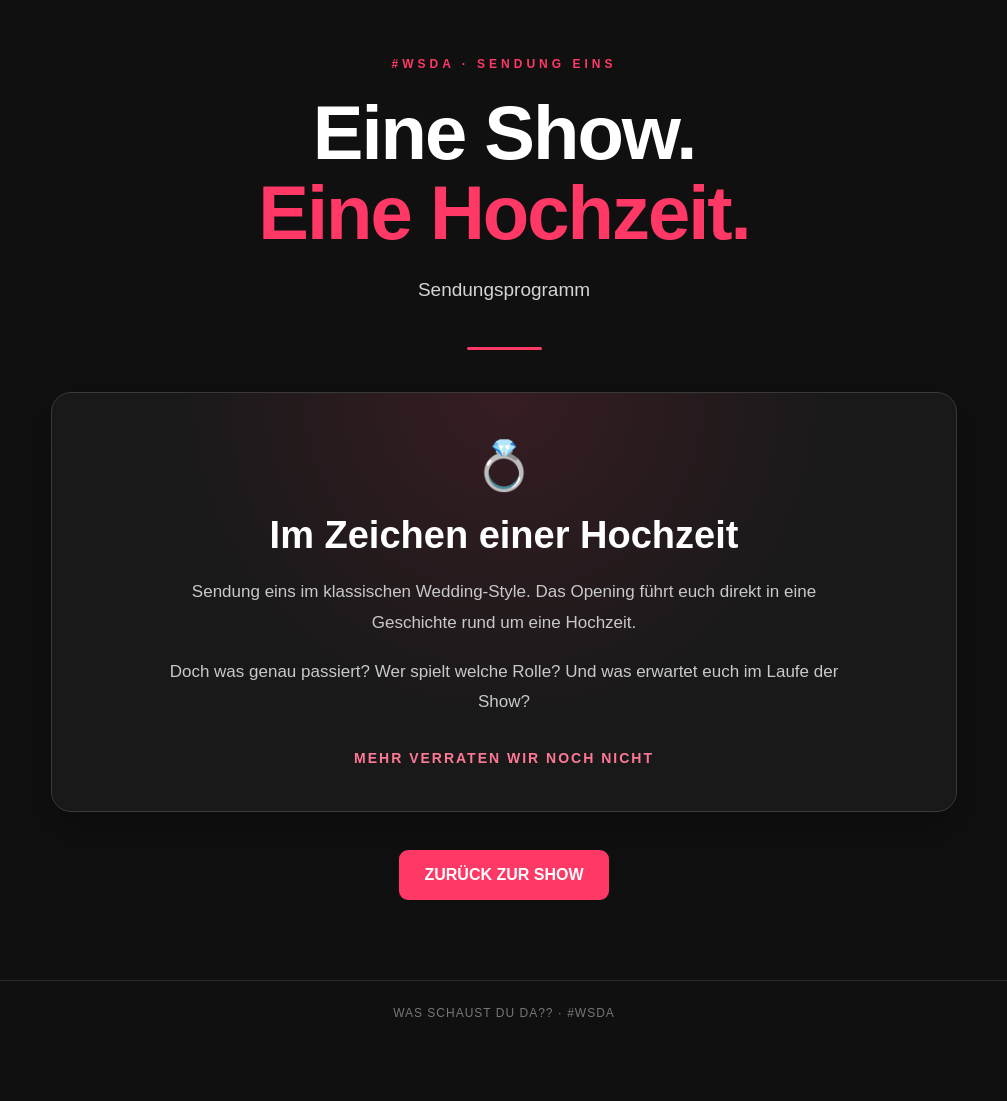
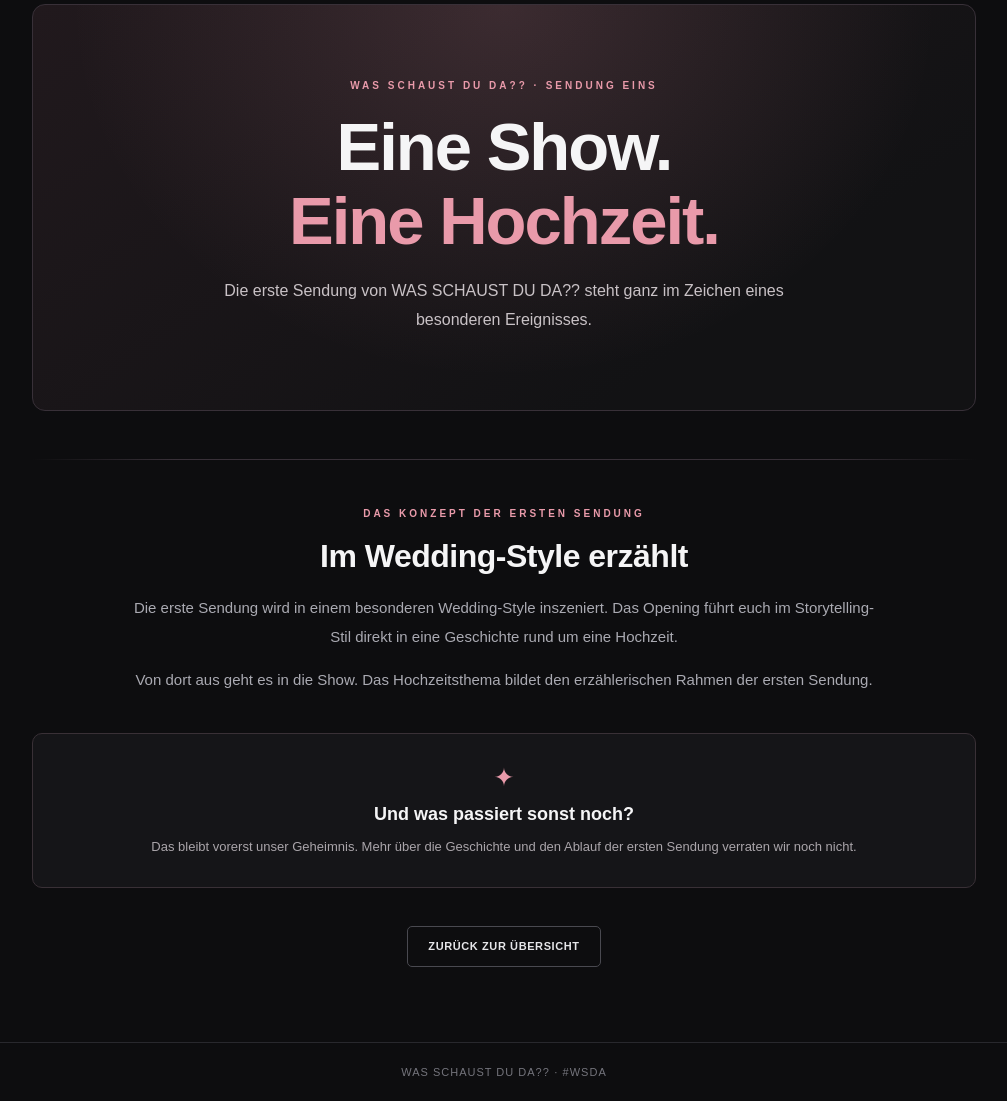
Before and after one commit to maxofficialsite/maxofficial, a plain HTML site: page SendungEins.html in a window 1280 px wide. Shown: the part 261-1362 px from the top of the page, without its empty margins (136-1143 px from the left). Before the commit the page ends 1316 px from the top, so only its background shows below. Drawn offline with Linux system fonts and the light colour scheme.

Commit message:
Refactor SendungEins.html for better styling
Updated styles and structure for improved layout and design.

```diff
--- a/SendungEins.html
+++ b/SendungEins.html
@@ -4,142 +4,240 @@
 <head>
 <meta charset="UTF-8">
 <meta name="viewport" content="width=device-width, initial-scale=1.0">
+
 <title>Sendung Eins – WAS SCHAUST DU DA??</title>
 
 <style>
+:root {
+    --background: #0d0d0f;
+    --surface: #151518;
+    --border: #303036;
+    --text: #f5f5f6;
+    --muted: #aaaab2;
+    --accent: #e99aaa;
+}
+
 * {
+    margin: 0;
+    padding: 0;
     box-sizing: border-box;
 }
 
 body {
-    margin: 0;
-    background: #101010;
-    color: white;
-    font-family: Arial, sans-serif;
+    background: var(--background);
+    color: var(--text);
+    font-family: Arial, Helvetica, sans-serif;
+    -webkit-font-smoothing: antialiased;
 }
 
+/* HEADER */
+
 header {
-    text-align: center;
-    padding: 35px 20px 15px;
+    display: flex;
+    justify-content: center;
+    align-items: center;
+    padding: 30px 20px 20px;
 }
 
 .logo {
-    width: min(390px, 85%);
+    width: 320px;
+    max-width: 82%;
     height: auto;
+    object-fit: contain;
 }
 
+/* MAIN */
+
 main {
-    max-width: 950px;
-    margin: auto;
-    padding: 45px 22px 80px;
+    max-width: 1000px;
+    margin: 0 auto;
+    padding: 35px 28px 75px;
+}
+
+/* SENDUNGS-HEADER */
+
+.eyebrow {
+    color: var(--accent);
+    font-size: 10px;
+    font-weight: 700;
+    letter-spacing: 3px;
+    text-transform: uppercase;
+    margin-bottom: 19px;
+}
+
+.hero {
+    position: relative;
+    overflow: hidden;
+    padding: 75px 35px;
+    text-align: center;
+    border: 1px solid #383038;
+    border-radius: 13px;
+    background:
+        radial-gradient(
+            ellipse at 50% 0%,
+            rgba(233, 154, 170, 0.16),
+            transparent 65%
+        ),
+        linear-gradient(145deg, #21191d, #121214 75%);
+}
+
+.hero h1 {
+    font-size: clamp(38px, 7vw, 67px);
+    line-height: 1.1;
+    letter-spacing: -2px;
+    margin-bottom: 20px;
+}
+
+.hero h1 span {
+    color: var(--accent);
+}
+
+.hero-subtitle {
+    color: #c9c2c6;
+    font-size: 16px;
+    line-height: 1.8;
+    max-width: 600px;
+    margin: 0 auto;
+}
+
+/* TRENNLINIE */
+
+.divider {
+    height: 1px;
+    border: 0;
+    background: linear-gradient(
+        90deg,
+        transparent,
+        #383038 15%,
+        #383038 85%,
+        transparent
+    );
+    margin: 48px 0;
+}
+
+/* INHALT */
+
+.content-section {
+    text-align: center;
+    max-width: 750px;
+    margin: 0 auto;
+}
+
+.content-section h2 {
+    font-size: clamp(24px, 4vw, 32px);
+    letter-spacing: -0.5px;
+    margin-bottom: 19px;
+}
+
+.content-section p {
+    color: var(--muted);
+    font-size: 15px;
+    line-height: 1.9;
+}
+
+.content-section p + p {
+    margin-top: 15px;
+}
+
+/* GEHEIMNIS-BEREICH */
+
+.secret-card {
+    margin-top: 38px;
+    padding: 29px 25px;
+    border: 1px solid #393036;
+    border-radius: 10px;
+    background: var(--surface);
     text-align: center;
 }
 
-.eyebrow {
-    color: #ff3865;
-    letter-spacing: 4px;
-    text-transform: uppercase;
-    font-size: 12px;
-    font-weight: bold;
-    margin-bottom: 22px;
+.secret-card .symbol {
+    color: var(--accent);
+    font-size: 25px;
+    margin-bottom: 12px;
 }
 
-h1 {
-    font-size: clamp(38px, 8vw, 76px);
-    line-height: 1.05;
-    margin: 0;
-    letter-spacing: -2px;
+.secret-card h3 {
+    font-size: 18px;
+    margin-bottom: 10px;
 }
 
-h1 span {
-    color: #ff3865;
+.secret-card p {
+    color: #aaa5aa;
+    font-size: 13px;
+    line-height: 1.8;
 }
 
-.subtitle {
-    color: #d5d5d5;
-    font-size: 19px;
-    margin-top: 22px;
-    line-height: 1.6;
-}
-
-.divider {
-    width: 75px;
-    height: 3px;
-    background: #ff3865;
-    margin: 42px auto;
-    border-radius: 5px;
-}
-
-.wedding-card {
-    background:
-        radial-gradient(circle at top, rgba(255,56,101,0.13), transparent 55%),
-        #191919;
-    border: 1px solid #393939;
-    border-radius: 20px;
-    padding: 45px 28px;
-    box-shadow: 0 15px 50px rgba(0,0,0,0.3);
-}
-
-.wedding-symbol {
-    font-size: 48px;
-    margin-bottom: 20px;
-}
-
-.wedding-card h2 {
-    font-size: clamp(25px, 5vw, 38px);
-    margin: 0 0 20px;
-}
-
-.wedding-card p {
-    color: #c9c9c9;
-    font-size: 17px;
-    line-height: 1.8;
-    max-width: 680px;
-    margin: auto;
-}
-
-.secret {
-    margin-top: 32px;
-    color: #ff7895;
-    font-size: 14px;
-    letter-spacing: 2px;
-    font-weight: bold;
-    text-transform: uppercase;
-}
+/* BUTTON */
 
 .back-button {
-    display: inline-block;
+    display: inline-flex;
+    align-items: center;
+    justify-content: center;
+    min-height: 41px;
+    padding: 10px 20px;
     margin-top: 38px;
-    padding: 16px 25px;
-    border-radius: 9px;
-    background: #ff3865;
-    color: white;
+    border-radius: 5px;
+    border: 1px solid #494950;
+    color: #e6e6e9;
+    background: transparent;
     text-decoration: none;
-    font-weight: bold;
-    transition: 0.2s;
+    font-size: 11px;
+    font-weight: 700;
+    letter-spacing: 0.6px;
+    transition: background 0.2s, border-color 0.2s;
 }
 
 .back-button:hover {
-    background: #e52c56;
-    transform: translateY(-2px);
+    background: #242429;
+    border-color: #777780;
 }
 
+/* FOOTER */
+
 footer {
+    border-top: 1px solid #28282d;
+    padding: 23px 20px;
     text-align: center;
-    color: #777;
-    font-size: 12px;
-    padding: 25px 15px 35px;
-    border-top: 1px solid #292929;
+    color: #74747c;
+    font-size: 11px;
     letter-spacing: 1px;
 }
 
+/* MOBILE */
+
 @media (max-width: 600px) {
-    main {
-        padding-top: 30px;
+
+    header {
+        padding: 25px 15px 18px;
     }
 
-    .wedding-card {
-        padding: 35px 20px;
+    .logo {
+        width: 280px;
+    }
+
+    main {
+        padding: 25px 19px 55px;
+    }
+
+    .hero {
+        padding: 55px 20px;
+    }
+
+    .hero h1 {
+        font-size: 39px;
+        letter-spacing: -1px;
+    }
+
+    .hero-subtitle {
+        font-size: 14px;
+    }
+
+    .content-section p {
+        font-size: 14px;
+    }
+
+    .secret-card {
+        padding: 25px 18px;
     }
 }
 </style>
@@ -148,47 +246,85 @@ footer {
 <body>
 
 <header>
-    <img src="WAS SCHAUST DU DA__.png" alt="WAS SCHAUST DU DA?? Logo" class="logo">
+    <img
+        src="WAS SCHAUST DU DA__.png"
+        alt="WAS SCHAUST DU DA??"
+        class="logo"
+    >
 </header>
 
 <main>
 
-    <div class="eyebrow">#WSDA · SENDUNG EINS</div>
+    <!-- SENDUNGSTITEL -->
 
-    <h1>Eine Show.<br><span>Eine Hochzeit.</span></h1>
+    <section class="hero">
 
-    <p class="subtitle">
-        Sendungsprogramm
-    </p>
+        <div class="eyebrow">
+            WAS SCHAUST DU DA?? · SENDUNG EINS
+        </div>
 
-    <div class="divider"></div>
+        <h1>
+            Eine Show.<br>
+            <span>Eine Hochzeit.</span>
+        </h1>
 
-    <section class="wedding-card">
-
-        <div class="wedding-symbol">💍</div>
-
-        <h2>Im Zeichen einer Hochzeit</h2>
-
-        <p>
-            Sendung eins im klassischen
-            Wedding-Style. Das Opening führt euch direkt in eine
-            Geschichte rund um eine Hochzeit.
+        <p class="hero-subtitle">
+            Die erste Sendung von WAS SCHAUST DU DA??
+            steht ganz im Zeichen eines besonderen Ereignisses.
         </p>
-
-        <p style="margin-top: 18px;">
-            Doch was genau passiert? Wer spielt welche Rolle?
-            Und was erwartet euch im Laufe der Show?
-        </p>
-
-        <div class="secret">
-            Mehr verraten wir noch nicht
-        </div>
 
     </section>
 
-    <a href="index.html" class="back-button">
-        ZURÜCK ZUR SHOW
-    </a>
+
+    <hr class="divider">
+
+
+    <!-- DAS KONZEPT -->
+
+    <section class="content-section">
+
+        <div class="eyebrow">
+            Das Konzept der ersten Sendung
+        </div>
+
+        <h2>Im Wedding-Style erzählt</h2>
+
+        <p>
+            Die erste Sendung wird in einem besonderen Wedding-Style
+            inszeniert. Das Opening führt euch im Storytelling-Stil
+            direkt in eine Geschichte rund um eine Hochzeit.
+        </p>
+
+        <p>
+            Von dort aus geht es in die Show. Das Hochzeitsthema
+            bildet den erzählerischen Rahmen der ersten Sendung.
+        </p>
+
+    </section>
+
+
+    <!-- GEHEIMNIS -->
+
+    <section class="secret-card">
+
+        <div class="symbol">✦</div>
+
+        <h3>Und was passiert sonst noch?</h3>
+
+        <p>
+            Das bleibt vorerst unser Geheimnis.
+            Mehr über die Geschichte und den Ablauf
+            der ersten Sendung verraten wir noch nicht.
+        </p>
+
+    </section>
+
+
+    <div style="text-align: center;">
+        <a href="index.html" class="back-button">
+            ZURÜCK ZUR ÜBERSICHT
+        </a>
+    </div>
 
 </main>
 
```
